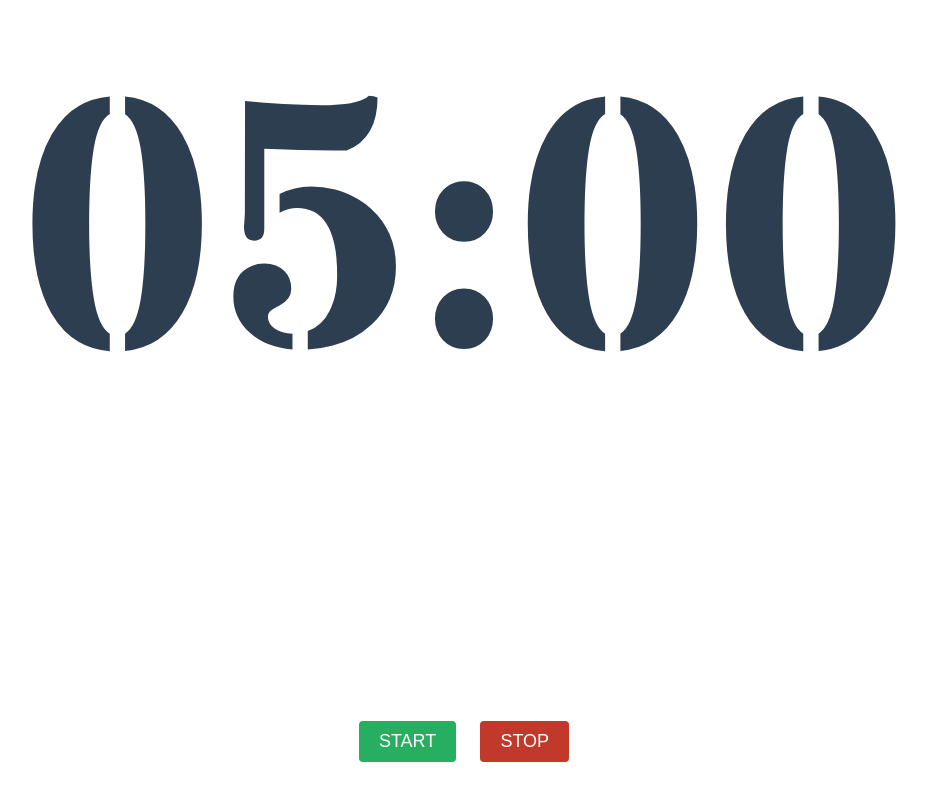
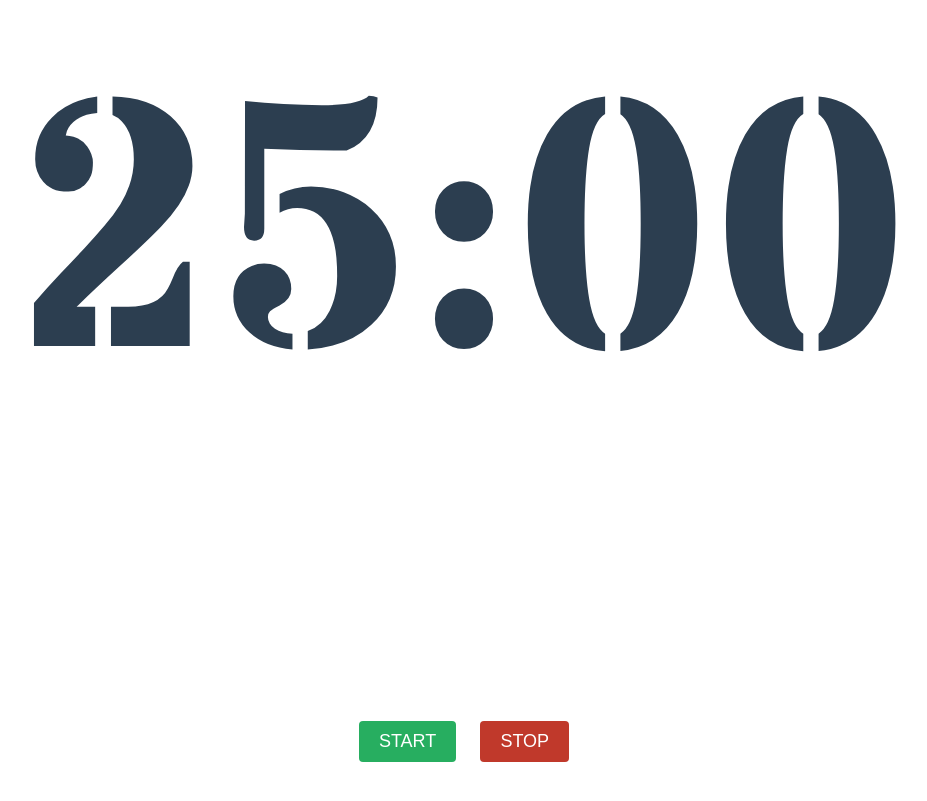
Before and after one commit to arianecledja/js-pomodoro, a plain HTML site: page index.html in a window 1280 px wide. Shown: the part 69-870 px from the top of the page, without its empty margins (176-1103 px from the left). Drawn offline with nearby package versions, Linux system fonts and the light colour scheme; a web font is replaced by a local one.

Commit message:
Update index.html

```diff
--- a/index.html
+++ b/index.html
@@ -13,7 +13,7 @@
 <body>
     <div class="container">
         <!-- <h1 class="title">Pomodoro Timer</h1> -->
-        <p class="timer" id="timer">05:00</p>
+        <p class="timer" id="timer">25:00</p>
         <div class="button-wrapper">
             <button id="start">Start</button>
             <button id="stop">Stop</button>
```
